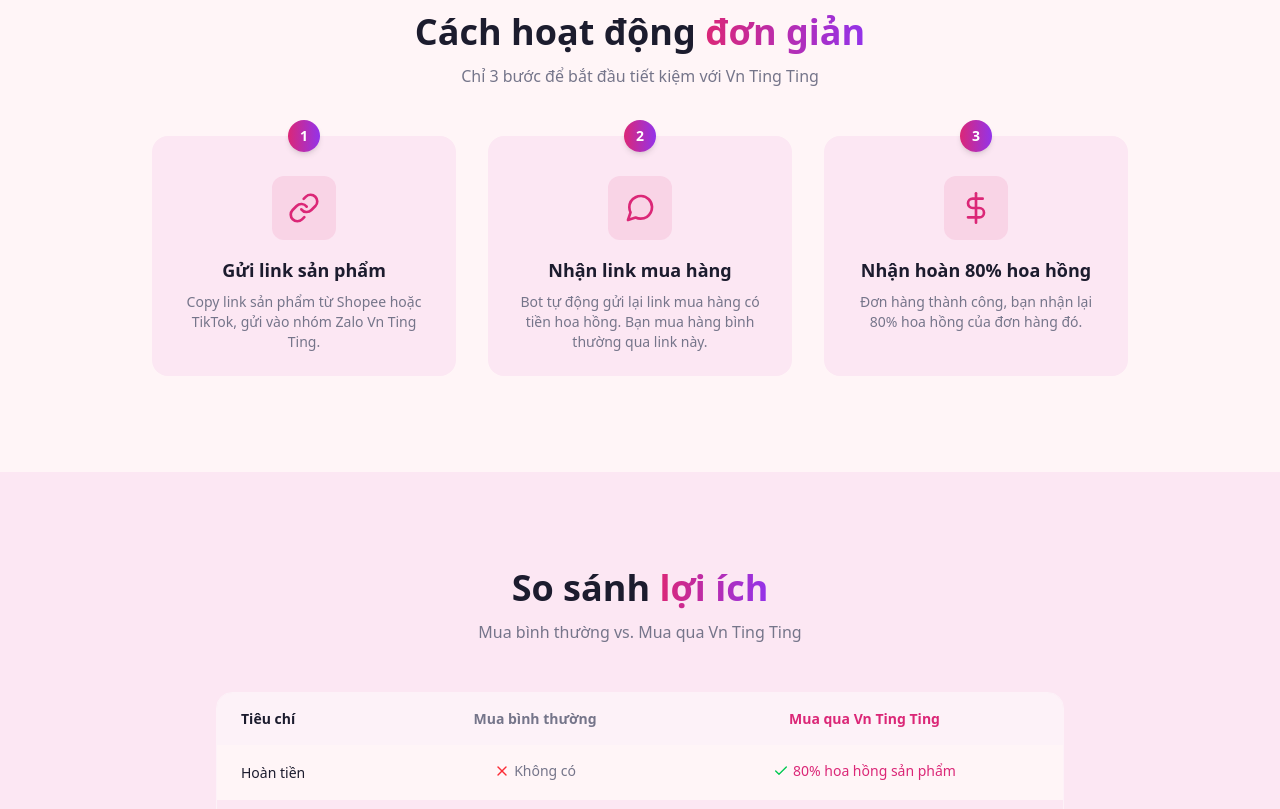
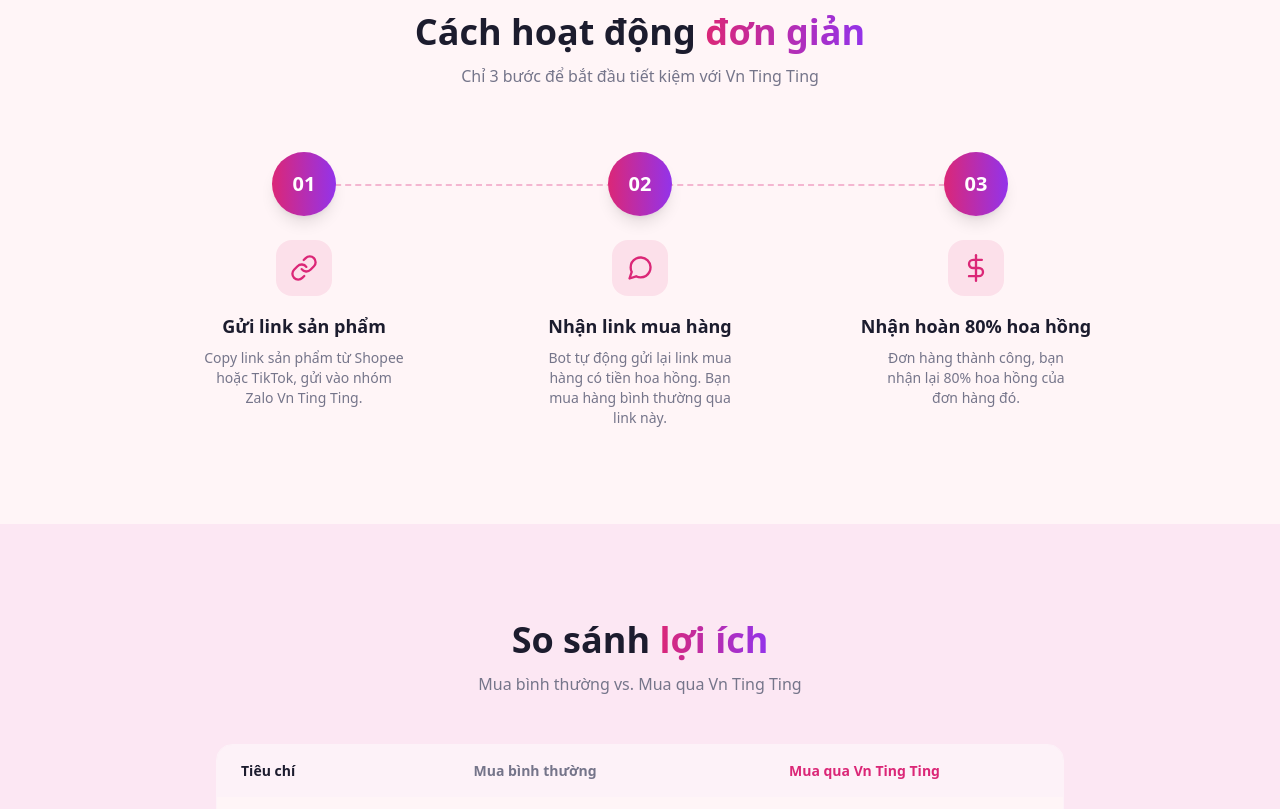
Before and after one commit to namnh68/tingting-landing-page, a Next.js app: page / in a window 1280 px wide. Shown: the part 1120-1929 px from the top of the page. Built offline with nearby package versions, Linux system fonts and the light colour scheme.

Commit message:
Update theme

```diff
--- a/src/components/how-it-works.tsx
+++ b/src/components/how-it-works.tsx
@@ -9,7 +9,7 @@
   return (
     <section id="how-it-works" className="py-16 md:py-24">
       <div className="mx-auto max-w-5xl px-4 sm:px-6">
-        <ScrollReveal className="text-center mb-12">
+        <ScrollReveal className="text-center mb-16">
           <h2 className="text-3xl sm:text-4xl font-bold dark:text-white">
             Cách hoạt động{" "}
             <span className="text-gradient">đơn giản</span>
@@ -19,26 +19,37 @@
           </p>
         </ScrollReveal>
 
-        <ScrollReveal stagger staggerDelay={0.15} className="grid md:grid-cols-3 gap-8">
+        <ScrollReveal stagger staggerDelay={0.15}>
+          <div className="relative grid md:grid-cols-3 gap-10 md:gap-8">
+            {/* Connector dashed line — desktop only, aligns with center of step circles */}
+            <div className="hidden md:block absolute top-8 left-[16.67%] right-[16.67%] border-t-2 border-dashed border-brand-orange/30 dark:border-brand-yellow/20" />
+
             {HOW_IT_WORKS_STEPS.map((step, index) => {
               const Icon = STEP_ICONS[index];
               return (
-              <ScrollRevealItem key={step.step} className="relative flex flex-col items-center text-center p-6 rounded-2xl bg-surface-secondary dark:bg-dark-secondary">
-                <div className="absolute -top-4 left-1/2 -translate-x-1/2 h-8 w-8 rounded-full bg-gradient-brand flex items-center justify-center text-white text-sm font-bold shadow-md">
-                  {step.step}
+                <ScrollRevealItem
+                  key={step.step}
+                  className="relative flex flex-col items-center text-center"
+                >
+                  {/* Step number — z-10 to sit above connector line */}
+                  <div className="relative z-10 mb-6 flex h-16 w-16 items-center justify-center rounded-full bg-gradient-brand text-white text-xl font-bold shadow-lg">
+                    {String(step.step).padStart(2, "0")}
                   </div>
-                <div className="mt-4 mb-4 flex h-16 w-16 items-center justify-center rounded-xl bg-brand-orange/10 dark:bg-brand-orange/20">
-                  <Icon className="h-8 w-8 text-brand-orange" />
+
+                  <div className="mb-4 flex h-14 w-14 items-center justify-center rounded-2xl bg-brand-orange/10 dark:bg-brand-orange/20">
+                    <Icon className="h-7 w-7 text-brand-orange" />
                   </div>
+
                   <h3 className="text-lg font-semibold mb-2 dark:text-white">
                     {step.title}
                   </h3>
-                <p className="text-sm text-text-secondary dark:text-gray-400">
+                  <p className="text-sm text-text-secondary dark:text-gray-400 max-w-[200px]">
                     {step.description}
                   </p>
                 </ScrollRevealItem>
               );
             })}
+          </div>
         </ScrollReveal>
       </div>
     </section>
```
Lines whose indentation alone changed are shown as unchanged.
